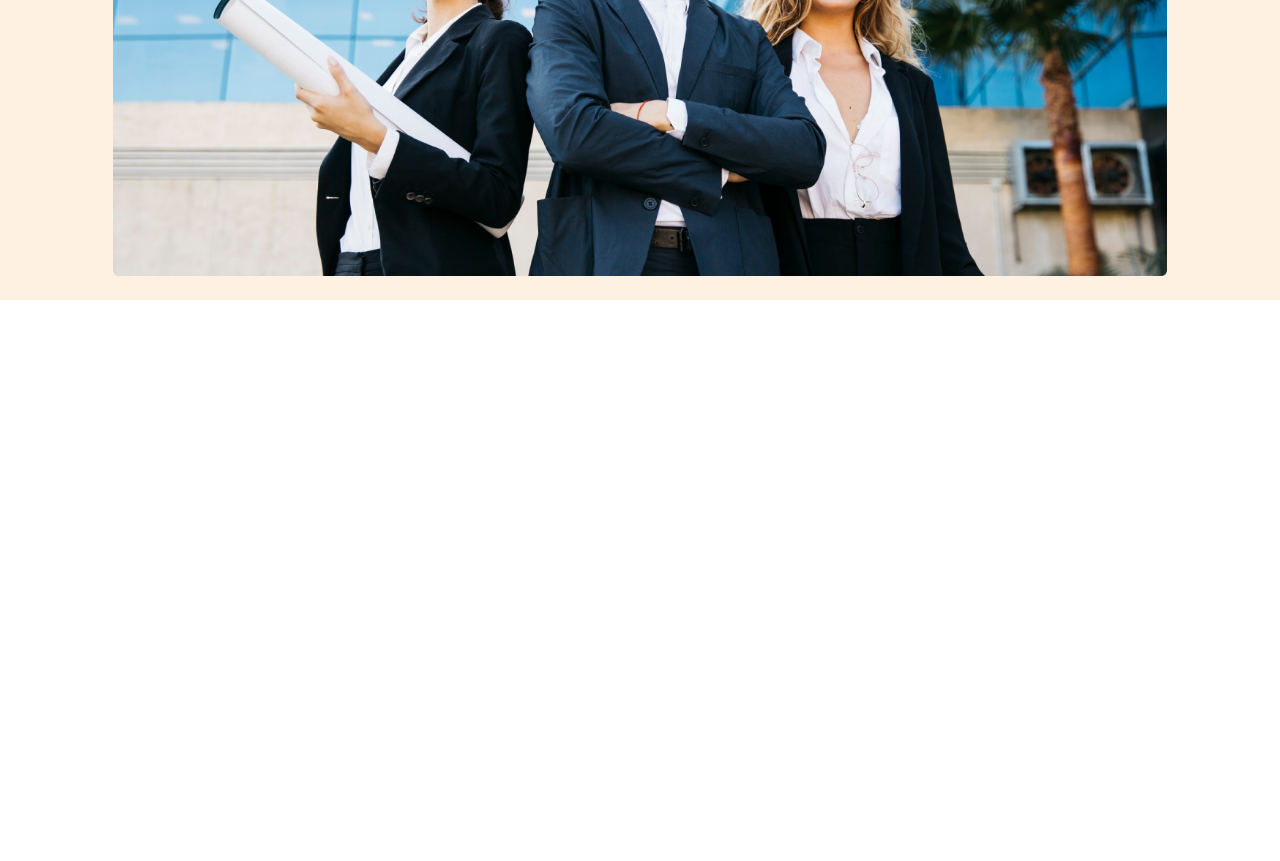
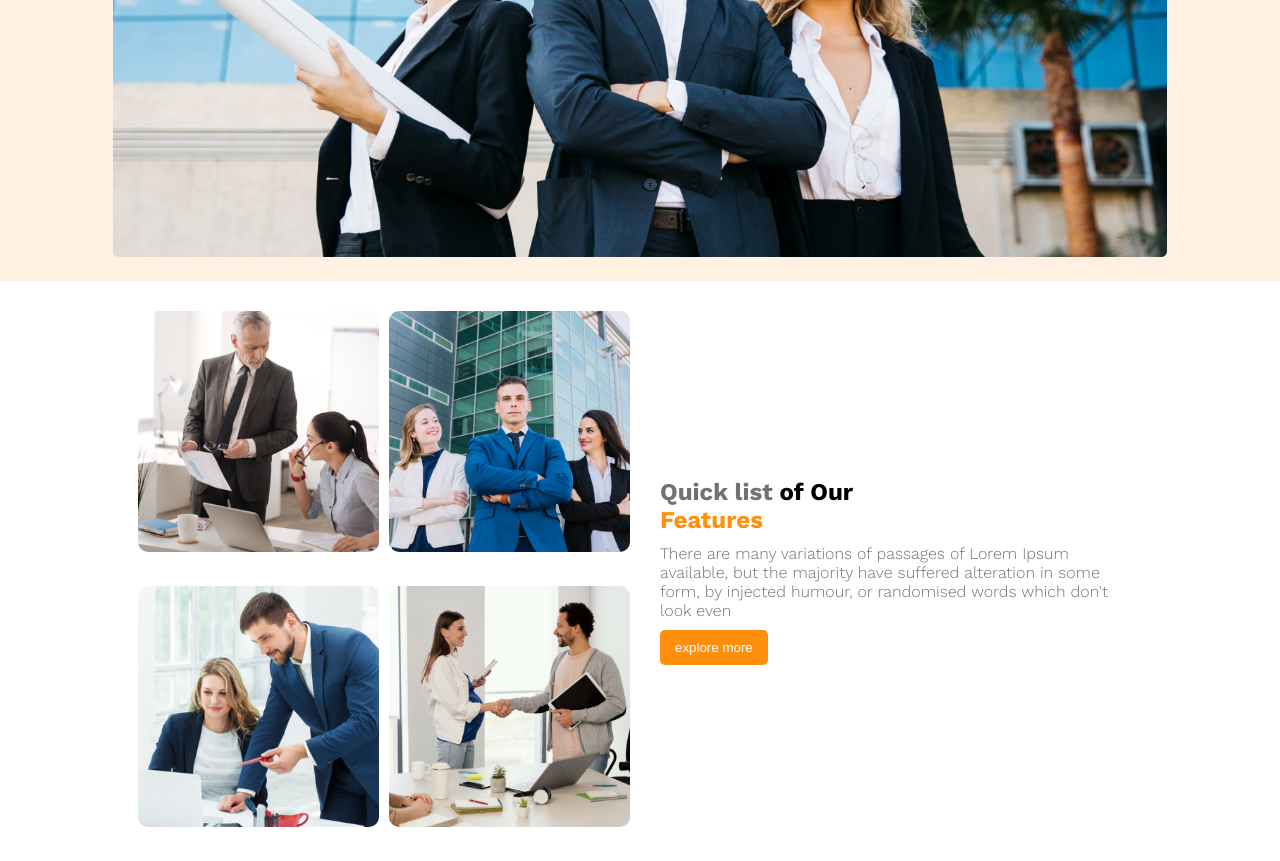
Before and after one commit to Rajdwipbd/g3-arcitects, a plain HTML site: page flower-shop/index.html in a window 1280 px wide. Shown: the part 662-1523 px from the top of the page. Before the commit the page ends 962 px from the top, so only its background shows below. Drawn offline with nearby package versions, Linux system fonts and the light colour scheme.

Commit message:
Mian content added and also responsive

```diff
--- a/flower-shop/index.html
+++ b/flower-shop/index.html
@@ -38,6 +38,29 @@
         </section>
 
     </header>
+    <main>
+        <section class="features">
+            <div class="section-1">
+                <div><img src="../images/team1.png" alt="Team1 Image"></div>
+                <div><img src="../images/team2.png" alt="Team2 Image"></div>
+                <div><img src="../images/team3.png" alt="Team3 Image"></div>
+                <div><img src="../images/team4.png" alt="Team4 Image"></div>
+            </div>
+            <div class="section-2">
+                <div class="text">
+                    <h2><span class="primary-color">Quick list</span> <span>of Our</span> <br> <span
+                            class="secondary-color">Features</span>
+                    </h2>
+                    <p class="primary-color">There are many variations of passages of Lorem Ipsum available, but the
+                        majority have suffered
+                        alteration in some form, by injected humour, or randomised words which don't look even</p>
+                    <button class="common-btn-color btn-w">
+                        explore more
+                    </button>
+                </div>
+            </div>
+        </section>
+    </main>
 
 </body>
 
--- a/flower-shop/style.css
+++ b/flower-shop/style.css
@@ -3,7 +3,7 @@
 .work-sans-font {
     font-family: "Work Sans", serif;
     font-optical-sizing: auto;
-    font-weight: 600;
+    font-weight: 300;
     font-style: normal;
 }
 
@@ -12,6 +12,13 @@
 /* common color  */
 .primary-color {
     color: #727272;
+    padding: 10px 0px;
+}
+
+.secondary-color {
+    color: #FF900E;
+    padding: 10px 0px;
+
 }
 
 .common-btn-color {
@@ -19,6 +26,7 @@
     border: none;
     padding: 20px 30px;
     border-radius: 5px;
+    color: #FFFFFF;
 }
 
 /* common color  */
@@ -42,7 +50,7 @@
 
 .links {
     display: flex;
-    gap: 20px;
+    gap: 40px;
 }
 
 .links li {
@@ -78,6 +86,55 @@
     width: 100%;
 }
 
+
+/* main section start   */
+main {
+    width: 100%;
+    max-width: 1440px;
+    margin: 20px auto;
+}
+
+.btn-w {
+    padding: 10px 15px;
+}
+
+.features {
+    display: flex;
+    width: 80%;
+    margin: 0 auto;
+
+}
+
+.features>div {
+    width: 50%;
+}
+
+.features img {
+    width: 100%;
+    margin: 10px;
+    border-radius: 10px;
+}
+
+.features img:hover {
+    border: 1px solid gray;
+}
+
+.section-1 {
+    display: grid;
+    grid-template-columns: repeat(2, 1fr);
+    gap: 10px;
+}
+
+.section-2 {
+    display: flex;
+    align-items: center;
+    padding: 20px;
+}
+
+.text {
+    margin: 20px;
+}
+
 /* header section complete   */
 @media screen and (max-width:576px) {
 
@@ -102,6 +159,9 @@
     .nav-container h1 {
         text-align: center;
         font-size: 1.5rem;
+        background-color: chartreuse;
+        padding: 10px 5px;
+        border-radius: 5px;
     }
 
     .intro {
@@ -123,4 +183,33 @@
         padding: 10px 15px;
         border-radius: 5px;
     }
+
+    /* main content responsive style */
+    .section-1 {
+        grid-template-columns: 1fr;
+        gap: 0;
+    }
+
+    .section-1 img {
+        margin: 10px;
+
+    }
+
+    .features {
+        flex-direction: column-reverse;
+    }
+
+    .features>div {
+        width: 100%;
+    }
+
+    .text {
+        width: 80%;
+    }
+
+    .section-1>div {
+        width: 90%;
+        margin: 0 auto;
+    }
+
 }
```
